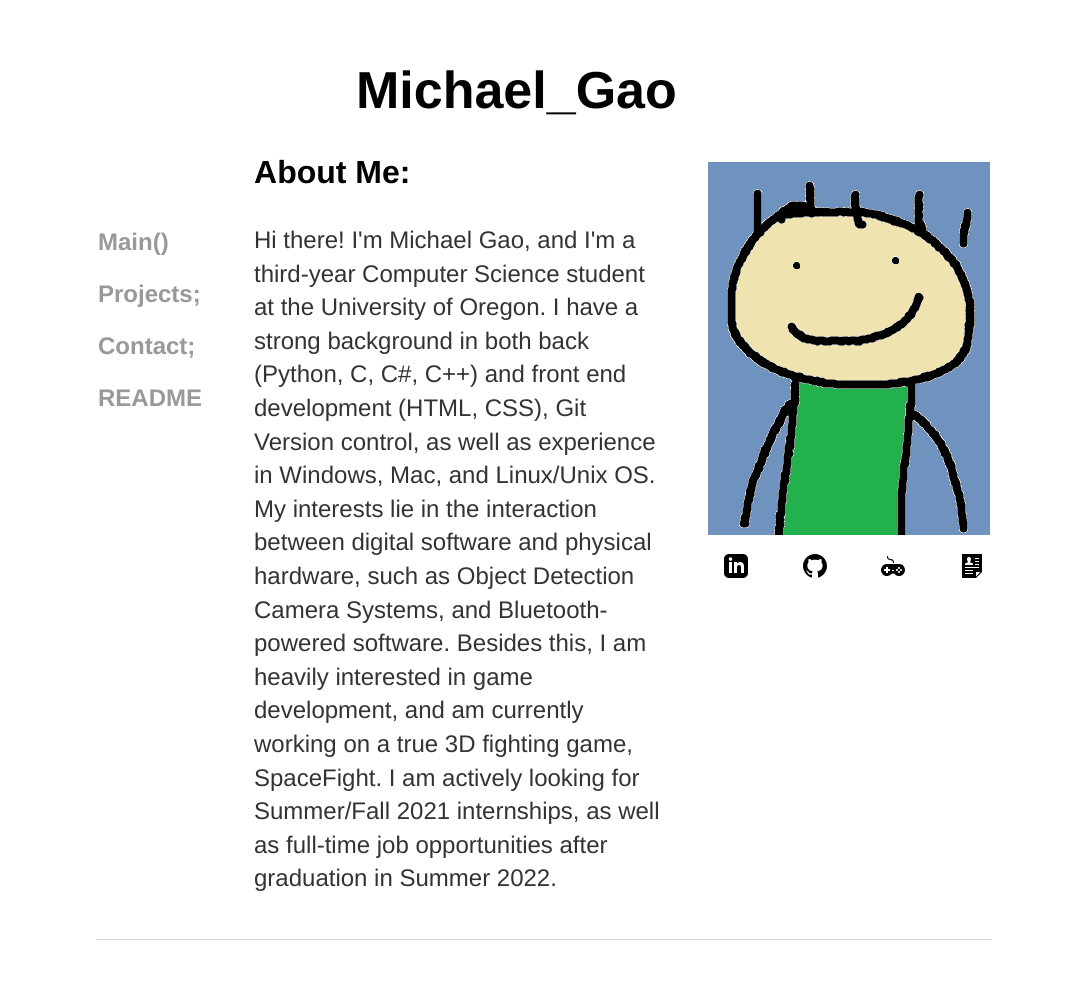
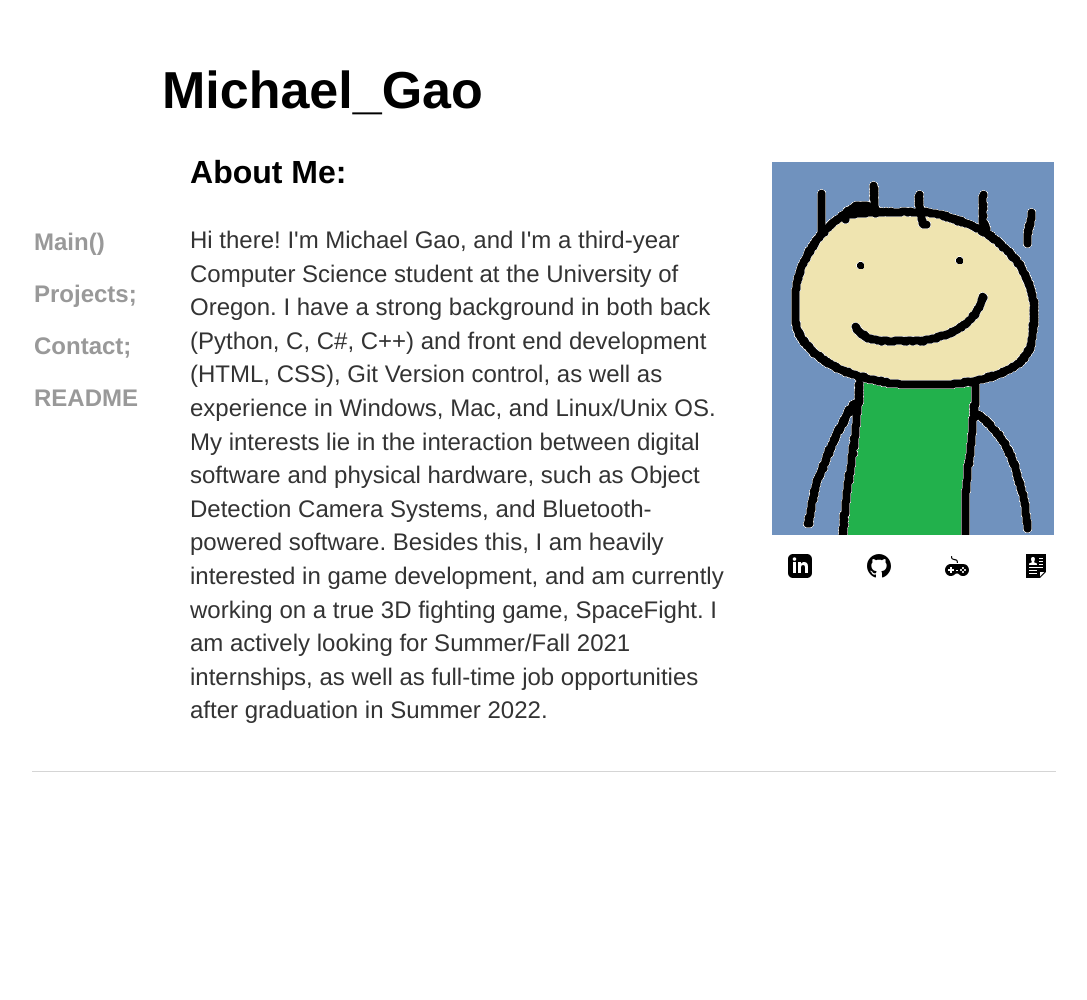
Before and after one commit to michael-c-gao/WebsiteOfMichael, a Jekyll site: the page built from index.html, in a window 1280 px wide. Shown: the whole page, without its empty margins (96-1183 px from the left). Built offline with Jekyll 4.4.1, drawn with Linux system fonts in a browser that asks for light colours; after the commit the page ends 900 px from its top, so only the background shows below that.

Commit message:
Update main.css

```diff
--- a/css/main.css
+++ b/css/main.css
@@ -1,7 +1,7 @@
 body {
     font-family:'Helvetica', 'Arial', 'Sans-Serif';
     margin: 60px auto;
-    width: 70%;
+    width: 80%;
 }
 nav ul, footer ul {
     font-family:'Helvetica', 'Arial', 'Sans-Serif';
@@ -30,8 +30,7 @@ a:hover {
 
 
 h1, h2, h3, h4, h5 { font-family: 'Helvetica', 'Arial', 'Sans-Serif'; }
-h1 { font-size: 3.25em;
-     padding-left: 130px;}
+h1 { font-size: 3.25em; }
 h2 { font-size: 2.7em; }
 h3 { font-size: 2.0em; }
 h4 { font-size: 1.5em;}
```
